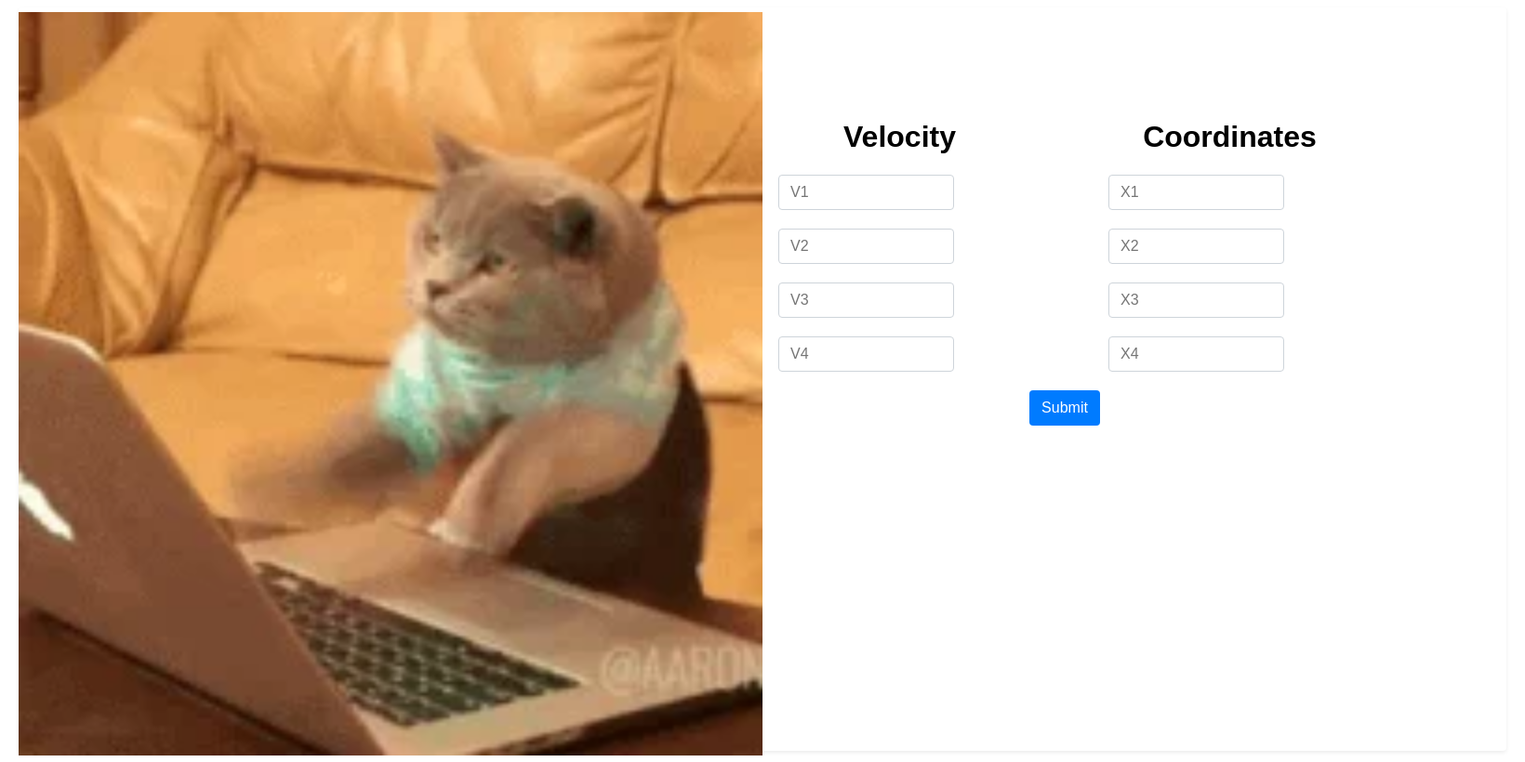
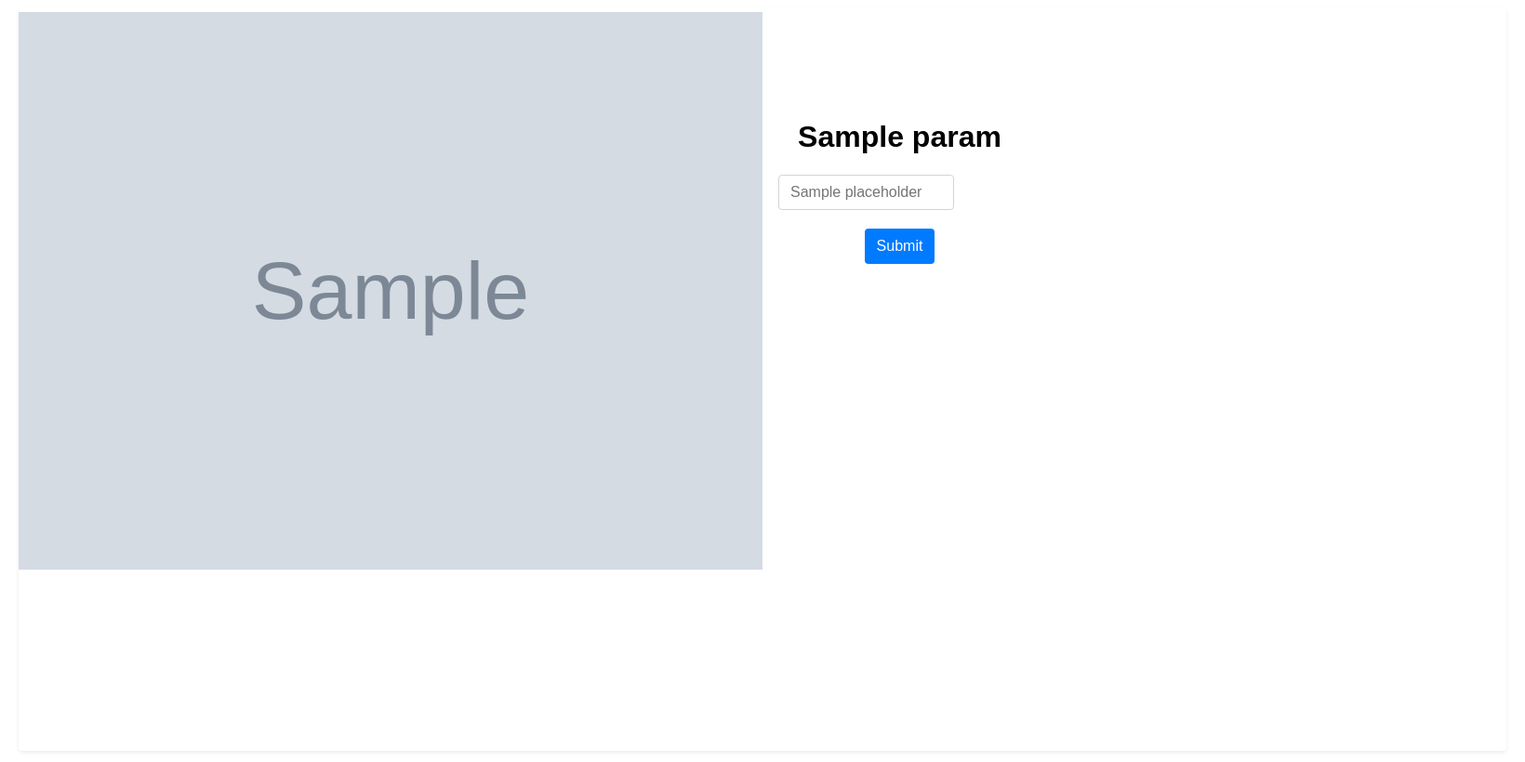
Before and after one commit to Claptar/comp-math-website, a Flask app: template templates/main_page.html in a window 1640 px wide. Shown: the whole page at 93% size. Run offline with Flask 2, Linux system fonts and the light colour scheme; the template is opened without the code that fills it: most values are stand-ins (such as "Sample title", 1, 10 or a date in 2020); grey boxes marked "Sample" are stand-in pictures.

Commit message:
Repeating code peaces were replaced using jinja

```diff
--- a/templates/main_page.html
+++ b/templates/main_page.html
@@ -7,24 +7,18 @@
 </head>
 <body>
 <div class="main-block">
-    <img src="/static/img/cat.webp">
+    <img src="{{ img_path }}">
     <div class="form-block">
       <form action="/calculate" method="POST">
         <div class="row">
-            <div class="col">
-                <h1>Velocity</h1>
-                <input type="text" placeholder="V1" name="v_1" class="form-control">
-                <input type="text" placeholder="V2" name="v_2" class="form-control">
-                <input type="text" placeholder="V3" name="v_3" class="form-control">
-                <input type="text" placeholder="V4" name="v_4" class="form-control">
-            </div>
-            <div class="col">
-                <h1>Coordinates</h1>
-                <input type="text" placeholder="X1" name="x_1" class="form-control">
-                <input type="text" placeholder="X2" name="x_2" class="form-control">
-                <input type="text" placeholder="X3" name="x_3" class="form-control">
-                <input type="text" placeholder="X4" name="x_4" class="form-control">
-            </div>
+            {% for param in form_params %}
+                <div class="col">
+                    <h1>{{ param }}</h1>
+                    {% for input_place in form_params[param] %}
+                        <input type="text" placeholder="{{ input_place['placeholder'] }}" name="{{ input_place['name'] }}" class="form-control">
+                    {% endfor %}
+                </div>
+            {% endfor %}
         </div>
         <button type="submit" class="btn-primary mb-2 btn">Submit</button>
       </form>
```
